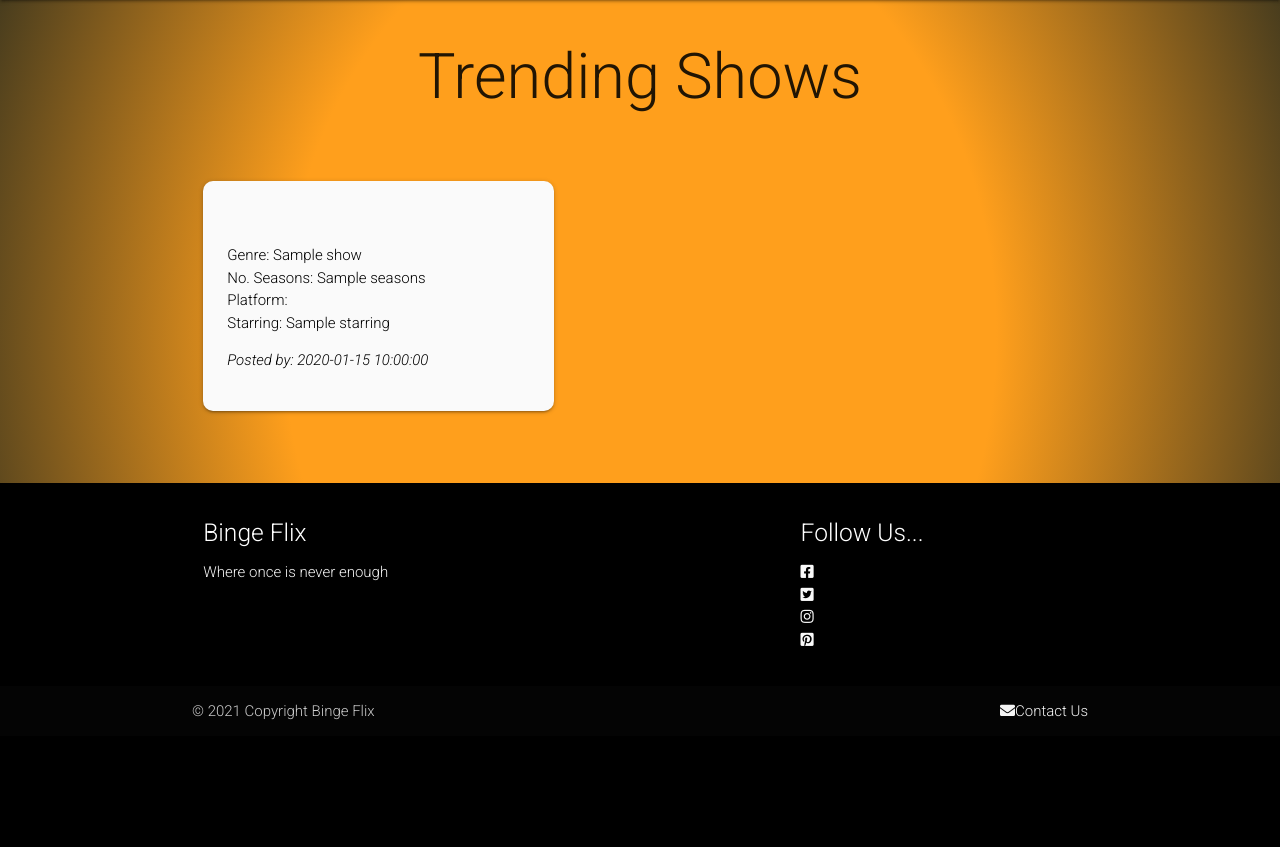
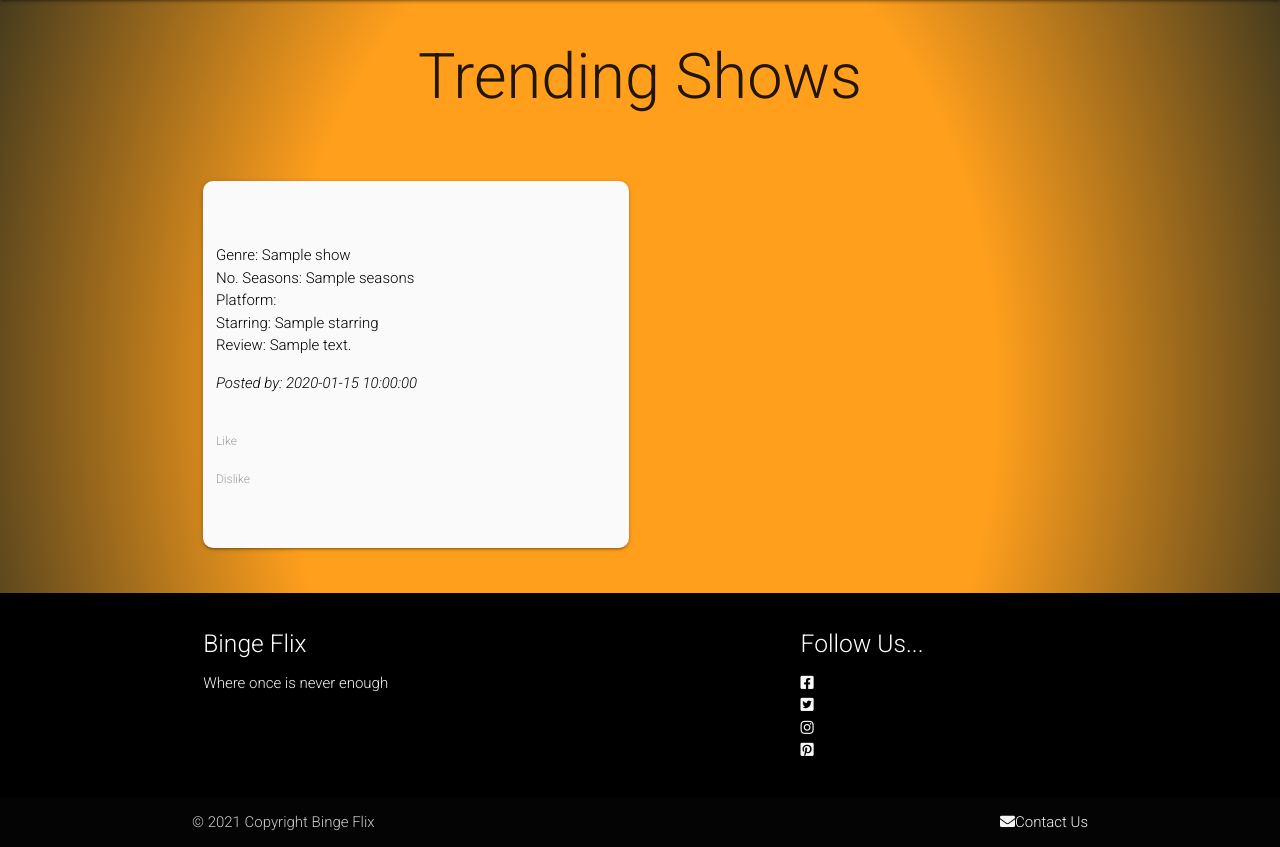
Before and after one commit to Code-Institute-Submissions/pbaker321-Binge-Flix, a Flask app: page /get_shows in a window 1280 px wide. Shown: the part 64-911 px from the top of the page. Before the commit the page ends 784 px from the top, so only its background shows below. Run offline with Flask 2, Linux system fonts and the light colour scheme; a database or web service that is not in the repository returns one stand-in record (values such as "Sample title"); some libraries are stand-ins or nearby versions.

Commit message:
added and wired reviews to shows

```diff
--- a/app.py
+++ b/app.py
@@ -119,6 +119,7 @@ def add_shows():
             "seasons": request.form.get("seasons"),
             "platform": request.form.get("platform"),
             "starring": request.form.get("starring"),
+            "review": request.form.get("review"),
             "posted_by": session["user"]
         }
         mongo.db.shows.insert_one(show)
@@ -141,6 +142,7 @@ def edit_show(show_id):
             "seasons": request.form.get("seasons"),
             "platform": request.form.get("platform"),
             "starring": request.form.get("starring"),
+            "review": request.form.get("review"),
             "posted_by": session["user"]
         }
         mongo.db.shows.update({"_id": ObjectId(show_id)}, submit)
--- a/templates/shows.html
+++ b/templates/shows.html
@@ -8,14 +8,31 @@
     {% for show in shows %}
     <!-- Card Panel with SHow information -->
     <div class="row">
-        <div class="col s12 m5">
+        <div class="col s12 m6">
             <div class="card-panel main-card">
+                <div class="row">
                     <h5 class="center-align">{{ show.show_name }}</h5><br>
                     <strong>Genre: </strong>{{ show.genre_name }}<br>
                     <strong>No. Seasons: </strong>{{ show.seasons }}<br>
                     <strong>Platform: </strong>{{ show.platform }}<br>
                     <strong>Starring: </strong>{{ show.starring }}<br>
+                    <strong>Review: </strong>{{ show.review }}<br>
                     <p><em>Posted by: {{ show.posted_by }}</em></p>
+                </div>
+                <div class="row">
+                    <p>
+                        <label>
+                            <span>Like</span>
+                            <input class="with-gap" name="group3" type="radio" checked />
+                        </label>
+                    </p>
+                    <p>
+                        <label>
+                            <span>Dislike</span>
+                            <input class="with-gap" name="group3" type="radio" checked />
+                        </label>
+                    </p>
+                </div>
             </div>
             <!-- Edit show button -->
             {% if session.user|lower == show.posted_by|lower %}
```
Also changed, not shown: templates/add_shows.html (+11 -0 lines), templates/edit_show.html (+12 -0 lines).
